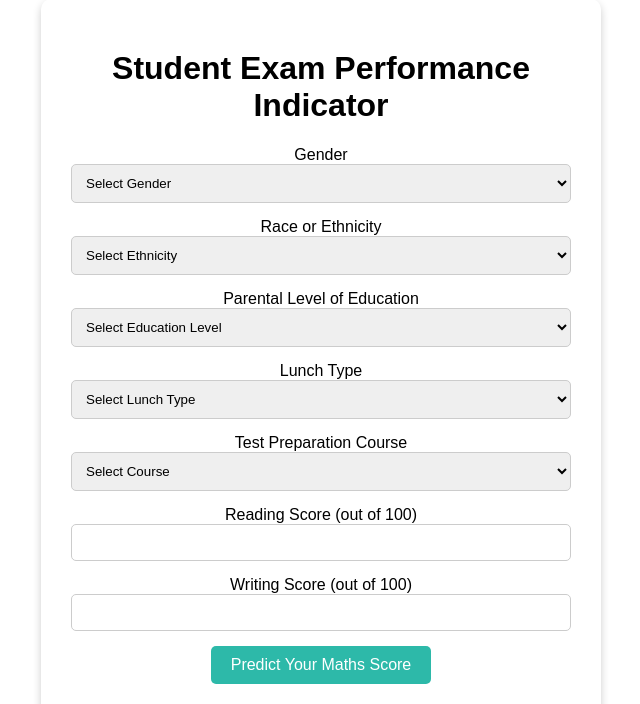
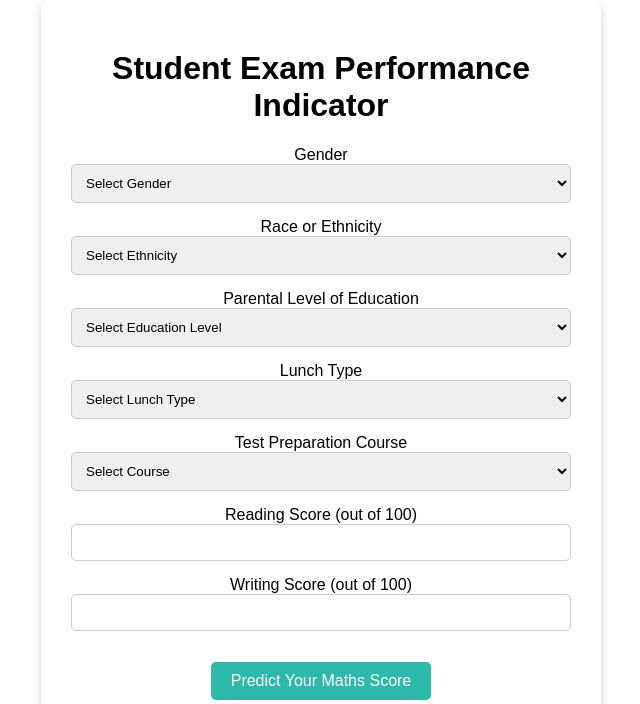
Before and after one commit to rupeshbug/student-performance-prediction, a Flask app: page /predictdata in a window 1280 px wide. Shown: the part 29-733 px from the top of the page, without its empty margins (319-959 px from the left). Run offline with Flask 3, Linux system fonts and the light colour scheme.

Commit message:
styles added:

```diff
--- a/templates/home.html
+++ b/templates/home.html
@@ -27,6 +27,7 @@
         border-radius: 5px;
       }
       .btn {
+        margin-top: 1rem;
         background-color: rgb(45, 185, 169);
         color: white;
         padding: 10px 20px;
```
